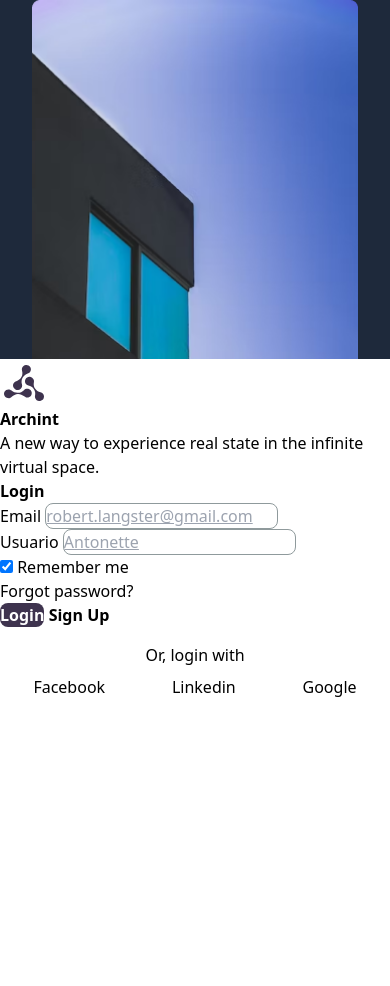
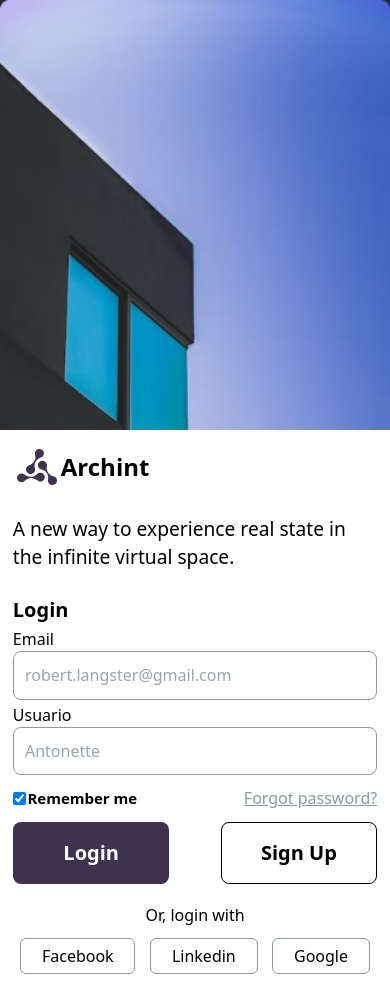
Before and after one commit to WILLIDEVELOPER/William-Soto-Misiones, a plain HTML site: page Recuperacion/index.html in a window 390 px wide. Before the commit the page ends 844 px from the top, so only its background shows below. Drawn offline with nearby package versions, Linux system fonts and the light colour scheme; no server answers.

Commit message:
Recuperacion done

```diff
--- a/Recuperacion/Main.js
+++ b/Recuperacion/Main.js
@@ -24,17 +24,30 @@ let mensaje = document.getElementById("mensaje");
 let emailRes = document.getElementById("respuesta");
 let usuarioRes = document.getElementById("respuestaU");
 
-log.addEventListener(
-  "click",
-  () => {
+log.addEventListener("click", () => {
+  if (username.value == "" && email.value == "") {
+    modal.hidden = false;
+    mensaje.innerHTML = `Los valores de inicio de sesion aun no han sido digitados, Por favor escriba sus credenciales.`;
+    setTimeout(() => {
+      email.focus();
+    }, 1200);
+  } else {
     let usuario = users.find((el) => el.username == username.value);
     let setEmail = users.find((el) => el.email == email.value);
 
     if (usuario && setEmail) {
-      location.href = "./Pagina2.html"
+      location.href = "./Pagina2.html";
     } else {
       modal.hidden = false;
-      if (!usuario) {
+      if (!setEmail) {
+        mensaje.innerHTML = `El Correo identificado como:  <span class=" font-extrabold underline text-2xl"> ${email.value}</span>  no existe, Por favor digite un nombre de usuario valido`;
+        email.style.borderColor = "red";
+        emailRes.hidden = false;
+        emailRes.innerHTML = "Email Incorrecto";
+        emailRes.style.color = "red";
+        username.style.borderColor = "";
+        usuarioRes.hidden = true;
+      } else if (!usuario) {
         mensaje.innerHTML = `El Nombre de Usuario identificado como:  <span class=" font-extrabold underline text-2xl"> ${username.value}</span>  no existe, Por favor digite un nombre de usuario valido`;
         username.style.borderColor = "red";
         usuarioRes.hidden = false;
@@ -42,20 +55,10 @@ log.addEventListener(
         usuarioRes.style.color = "red";
         email.style.borderColor = "";
         emailRes.hidden = true;
-      } else if (!setEmail) {
-        mensaje.innerHTML = `El Correo identificado como:  <span class=" font-extrabold underline text-2xl"> ${email.value}</span>  no existe, Por favor digite un nombre de usuario valido`;
-        email.style.borderColor = "red";
-        emailRes.hidden = false;
-        emailRes.innerHTML = "Email Incorrecto";
-        emailRes.style.color = "red";
-        username.style.borderColor = "";
-        usuarioRes.hidden = true;
       }
     }
-
-    closeM.addEventListener("click", () => {
-      modal.hidden = true;
-    });
   }
-  //   });
-);
+  closeM.addEventListener("click", () => {
+    modal.hidden = true;
+  });
+});
--- a/Recuperacion/index.html
+++ b/Recuperacion/index.html
@@ -11,7 +11,7 @@
 
 <body>
     <main id="contenedor" class=" sm:flex  ">
-        <section class="sm:grid sm:grid-cols-3 px-[2rem]  sm:gap-[0.85rem]  bg-slate-800">
+        <section class="sm:grid sm:grid-cols-3 sm:px-[2rem]  sm:gap-[0.85rem]  bg-slate-800">
             <img class="w-[324px] hidden sm:block  h-[164px] " src="./Assets/Rectangle 6.png" alt="">
             <img class="w-[324px] hidden sm:block h-[265px] " src="./Assets/Rectangle 7.png" alt="">
             <img class="w-[324px] hidden sm:block h-[116px] self-center " src="./Assets/Rectangle 8.png" alt="">
@@ -22,37 +22,39 @@
             <img class="w-[324px] hidden sm:block h-[116px] self-end" src="./Assets/Rectangle 13.png" alt="">
             <img class="w-full" src="./Assets/Rectangle 14.png" alt="">
         </section>
-        <section class=" sm:w-full" >
-            <div class="sm:flex sm:flex-col sm:h-full sm:px-[5rem] sm:gap-[1.5rem] sm:justify-centers sm:w-full ">
-                <div class="sm:sm:flex sm:items-center sm:gap-[0.3rem]">
+        <section class="p-[0.8rem] sm:w-full" >
+            <div class="flex flex-col gap-[1.5rem] sm:flex sm:flex-col sm:h-full sm:px-[5rem] sm:gap-[1.5rem] sm:justify-center sm:w-full ">
+                <div class="flex items-center sm:flex sm:items-center sm:gap-[0.3rem]">
                     <img src="./Assets/Logo.svg" alt="">
-                    <h1 class="font-bold sm:text-2xl">Archint</h1>
+                    <h1 class="text-2xl font-bold sm:text-2xl">Archint</h1>
                 </div>
-                <p class="sm:w-[75%] sm:text-2xl">A new way to experience real state in the infinite virtual space.</p>
-                <div class="sm:flex sm:flex-col sm:gap-[1rem]">
-                    <h1 class="font-bold sm:text-2xl">Login</h1>
-                    <div class="sm:flex sm:flex-col sm:gap-[0.2rem]">
+                <p class="text-[1.2rem] sm:w-[75%] sm:text-2xl">A new way to experience real state in the infinite virtual space.</p>
+                <div class="flex flex-col gap-[0.2rem] sm:flex sm:flex-col sm:gap-[1rem]">
+                    <h1 class="text-xl font-bold sm:text-2xl">Login</h1>
+                    <div class="flex flex-col sm:flex sm:flex-col sm:gap-[0.2rem]">
                         <label >Email</label>
-                        <input id="email" class="sm:px-[1rem] outline-none sm:py-[0.3rem] rounded-lg border-solid border-[#8f9a9c] border-[0.1rem]  placeholder:underline" type="text" id="email" placeholder="robert.langster@gmail.com">
+                        <input id="email" class="p-[0.7rem] focus:border-blue-700 focus:border-[3px] placeholder:no-underline sm:px-[1rem] outline-none sm:py-[0.3rem] rounded-lg border-solid border-[#8f9a9c] border-[0.1rem]  placeholder:underline" type="text" id="email" placeholder="robert.langster@gmail.com">
                         <label hidden id="respuesta"></label>
                     </div>
-                    <div class="sm:flex sm:flex-col sm:gap-[0.2rem]">
+                    <div class="flex flex-col sm:flex sm:flex-col sm:gap-[0.2rem]">
                         <label >Usuario</label>
-                        <input id="user" class="sm:px-[1rem] outline-none sm:py-[0.3rem] rounded-lg border-solid border-[#8f9a9c] border-[0.1rem]  placeholder:underline" type="text" id="email" placeholder="Antonette">
+                        <input id="user" class=" p-[0.7rem] focus:border-blue-700 focus:border-[3px]  placeholder:no-underline sm:px-[1rem] outline-none sm:py-[0.3rem] rounded-lg border-solid border-[#8f9a9c] border-[0.1rem]  placeholder:underline" type="text" id="email" placeholder="Antonette">
                         <label hidden id="respuestaU"></label>
                     </div>
-                    <div class="sm:flex sm:justify-between">
+                    <div class="py-[0.5rem] flex justify-between items-center sm:flex sm:justify-between">
+                        <div class="flex gap-[0.1rem]">
+                            <input checked type="checkbox">
+                            <label class="text-[15px] font-bold" >Remember me</label>
+                        </div>
                         <div>
-                            <input  checked type="checkbox">
-                            <label >Remember me</label>
+                            <a class="text-[1rem] text-[#8f9a9c] underline" > Forgot password?</a>
                         </div>
-                        <a > Forgot password?</a>
                     </div>
-                    <div class="sm:flex sm:justify-between">
-                        <button id="login" class="sm:p-[1.5rem] sm:w-[46%] rounded-lg bg-[#3E334E] sm:text-xl text-white font-bold">
+                    <div class="flex justify-between sm:flex sm:justify-between">
+                        <button id="login" class="p-[1rem] w-[43%] text-xl sm:p-[1.5rem] sm:w-[46%] rounded-lg bg-[#3E334E] sm:text-xl text-white font-bold">
                             Login
                         </button>
-                        <button class="sm:p-[1.5rem] border-solid sm:border-[1px] border-[#000000] sm:w-[46%] rounded-lg  sm:text-xl font-bold">
+                        <button class=" p-[1rem] w-[43%] border-solid border-[1px] border-[#000000] text-xl sm:p-[1.5rem] border-solid sm:border-[1px] border-[#000000] sm:w-[46%] rounded-lg  sm:text-xl font-bold">
                             Sign Up
                         </button>
                     </div>
@@ -60,15 +62,15 @@
                     <p class="flex justify-center mt-[1rem]">Or, login with</p>
 
                     <div class="flex justify-around mt-[0.5rem]">
-                        <p>Facebook</p>
-                        <p>Linkedin</p>
-                        <p>Google</p>
+                        <p class="py-[0.3rem] px-[1.3rem] rounded-md border-solid border-[1px] border-[#8f9a9c]">Facebook</p>
+                        <p class="py-[0.3rem] px-[1.3rem] rounded-md border-solid border-[1px] border-[#8f9a9c]">Linkedin</p>
+                        <p class="py-[0.3rem] px-[1.3rem] rounded-md border-solid border-[1px] border-[#8f9a9c]">Google</p>
                     </div>
 
                 </div>
             </div>
         </section>
-        <div id="modal" hidden class="absolute p-[1rem] top-[58%] rounded-xl left-[10%] z-10 bg-slate-800 text-white">
+        <div id="modal" hidden class="absolute top-[85%] p-[1rem] sm:top-[50%] rounded-xl sm:left-[15%] z-10 bg-slate-800 text-white">
             <h1 class="text-red-500 text-2xl font-bold px-[1rem] py-[0.5rem]">Error Message</h1>
             <p id="mensaje" class="px-[1rem] text-xl"></p>
             <div class="w-full mt-[0.8rem] flex justify-center">
```
Also changed, not shown: Recuperacion/Pagina2.html (+2 -2 lines).
